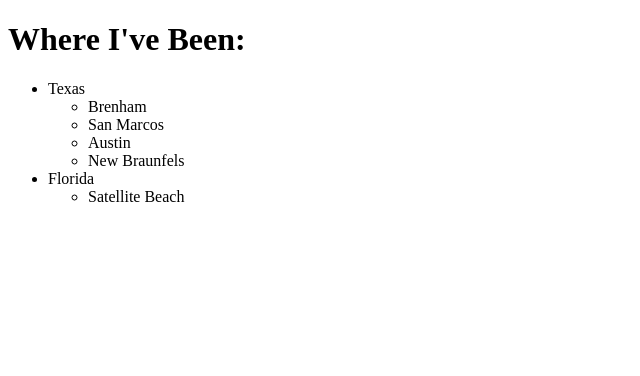
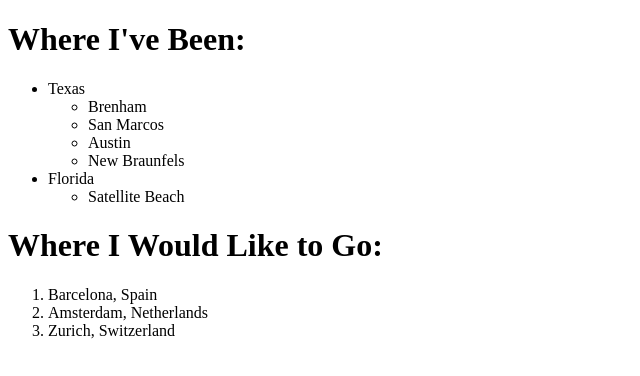
Before and after one commit to LindsayFarias/html-exercise, a plain HTML site: page index.html in a window 1280 px wide. Shown: the whole page, without its empty margins (0-640 px from the left). Drawn offline with Linux system fonts and the light colour scheme.

Commit message:
Where I Want to Go

```diff
--- a/index.html
+++ b/index.html
@@ -20,5 +20,13 @@
             <li>Satellite Beach</li>
         </ul>
     </ul>
+  <header>
+      <h1>Where I Would Like to Go:</h1>
+  </header>
+  <ol>
+      <li>Barcelona, Spain</li>
+      <li>Amsterdam, Netherlands</li>
+      <li>Zurich, Switzerland</li>
+  </ol>
 </body>
 </html>
```
